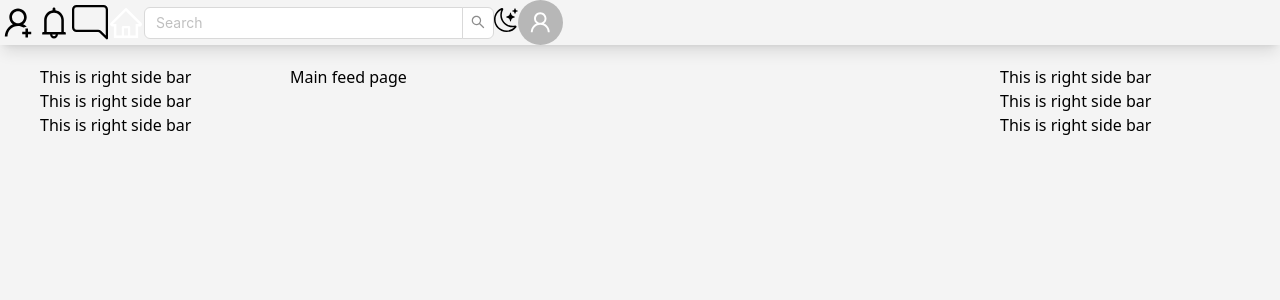
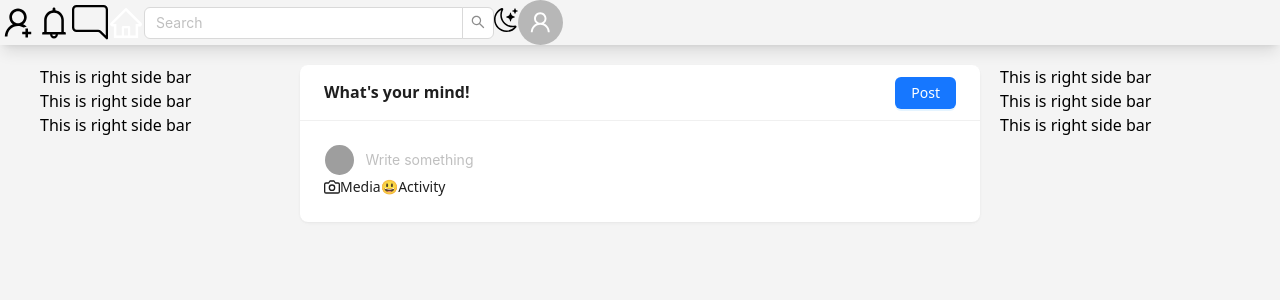
Before and after one commit to pixprocoder/social-media-app, a Next.js app: page /home in a window 1280 px wide. Shown: the top 300 px of the page. Built offline with nearby package versions, Linux system fonts and the light colour scheme; no server answers; grey boxes are pictures that could not be loaded.

Commit message:
post create card completed

```diff
--- /dev/null
+++ b/src/Components/home/FeedPostCard.tsx
@@ -0,0 +1,43 @@
+import { Avatar, Button, Card, Input } from "antd";
+import React from "react";
+
+const FeedPostCard = () => {
+  return (
+    <Card
+      title="What's your mind!"
+      extra={<Button type="primary">Post</Button>}
+      bordered={false}
+    >
+      <div className="flex ">
+        <Avatar src="https://api.dicebear.com/7.x/miniavs/svg?seed=8" />
+        <Input placeholder="Write something" variant="borderless" />
+      </div>
+      <div className="mt-8 flex gap-2">
+        <p className="px-2 py-1 rounded-full cursor-pointer font-light bg-[#f4f4f4] flex gap-1 justify-center items-center">
+          <svg
+            xmlns="http://www.w3.org/2000/svg"
+            width="16"
+            height="16"
+            viewBox="0 0 24 24"
+            fill="none"
+            stroke="currentColor"
+            stroke-width="2"
+            stroke-linecap="round"
+            stroke-linejoin="round"
+            className="feather feather-camera"
+          >
+            <path d="M23 19a2 2 0 0 1-2 2H3a2 2 0 0 1-2-2V8a2 2 0 0 1 2-2h4l2-3h6l2 3h4a2 2 0 0 1 2 2z"></path>
+            <circle cx="12" cy="13" r="4"></circle>
+          </svg>
+          <span>Media</span>
+        </p>
+        <p className="px-2 py-1 rounded-full cursor-pointer font-light bg-[#f4f4f4] flex gap-1 justify-center items-center">
+          😃
+          <span>Activity</span>
+        </p>
+      </div>
+    </Card>
+  );
+};
+
+export default FeedPostCard;
--- a/src/Components/home/MainFeed.tsx
+++ b/src/Components/home/MainFeed.tsx
@@ -1,8 +1,12 @@
+import FeedPostCard from "./FeedPostCard";
+
 const MainFeed = () => {
   return (
     <section className="">
-      <div className="bg-white min-h-[90vh] p-4 rounded-md ">
-        <h1>Main feed page</h1>
+      <div className="  min-h-[90vh]  ">
+        <div className="bg-white  rounded-md">
+          <FeedPostCard />
+        </div>
       </div>
     </section>
   );
--- a/src/Components/home/home.modules.css
+++ b/src/Components/home/home.modules.css
@@ -8,5 +8,5 @@
   display: grid;
   grid-template-columns: 20% auto 20%;
   width: 100%;
-  gap: 10px;
+  gap: 20px;
 }
```
